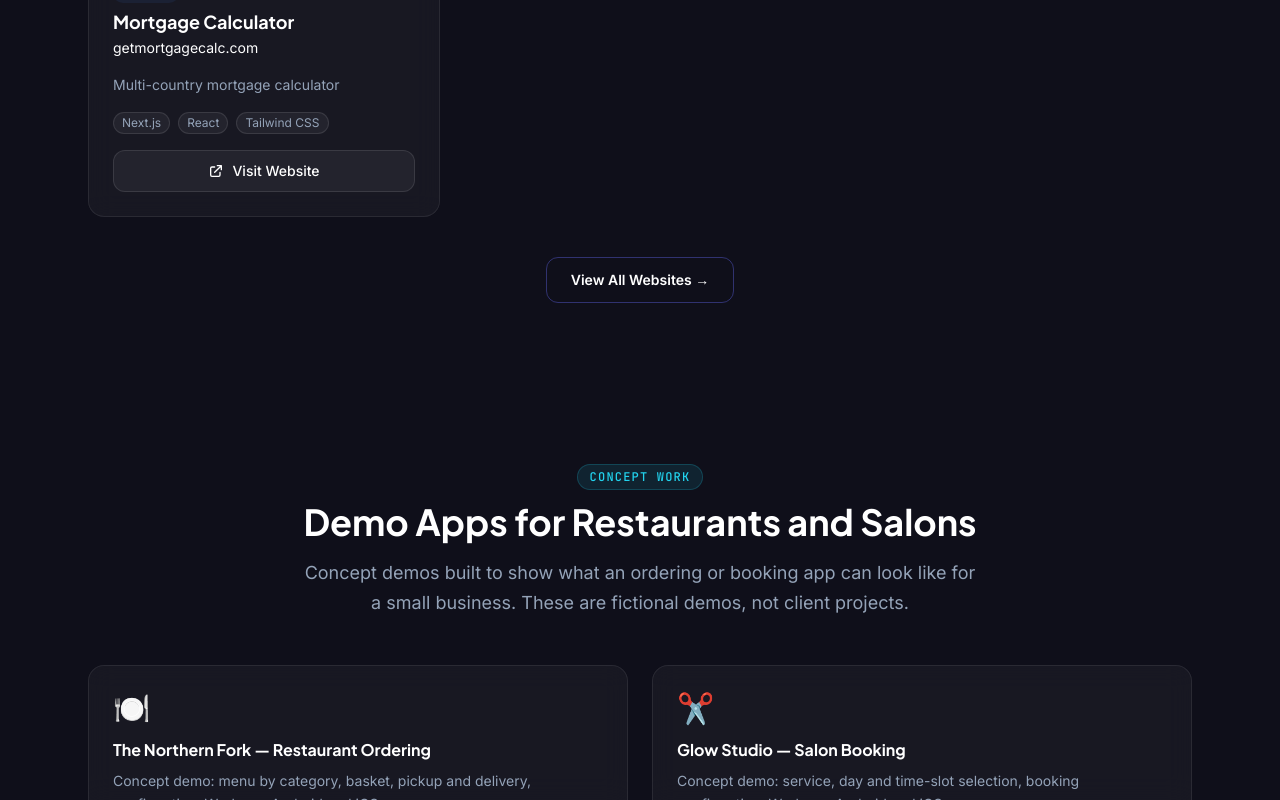
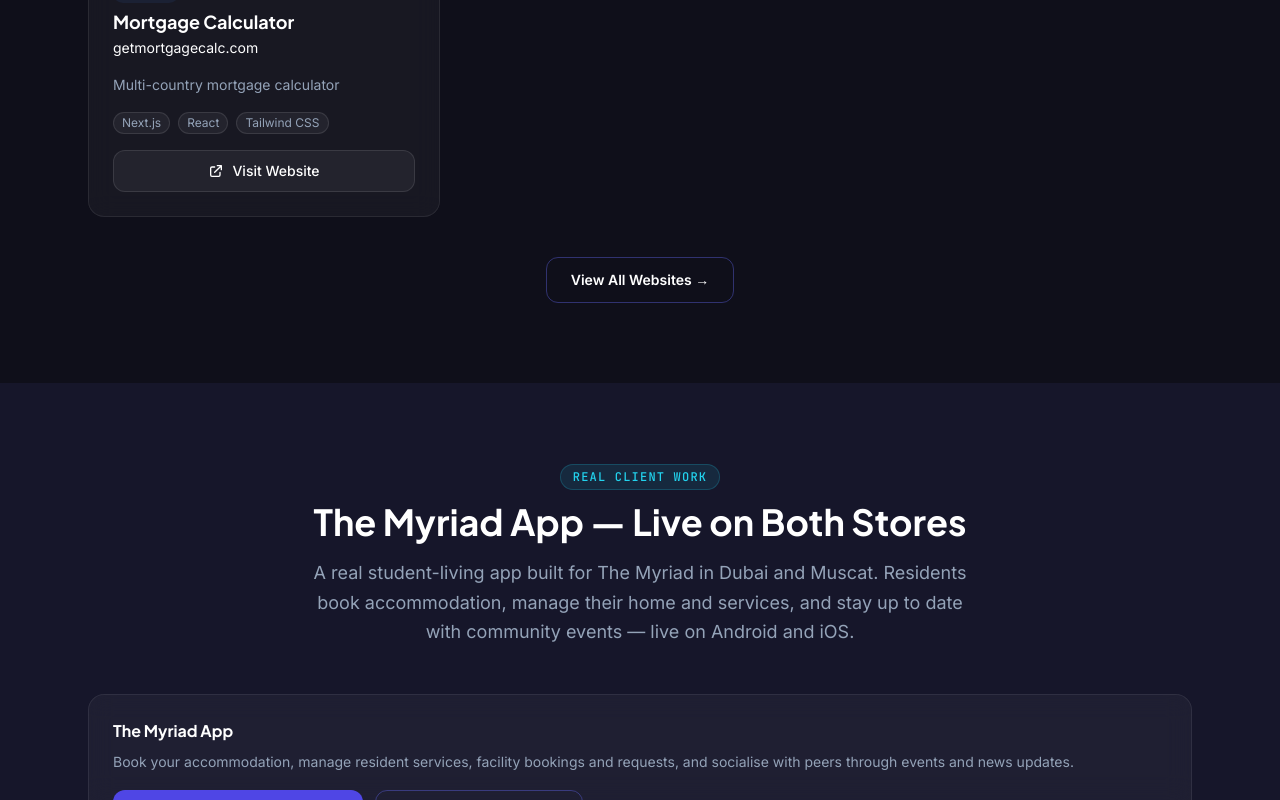
Before and after one commit to Adeel7374/tech-seekers, a React (Vite) app: page / in a window 1280 px wide. Shown: the part 2000-2800 px from the top of the page. Built offline with nearby package versions, Linux system fonts and the light colour scheme.

Commit message:
Add concept-work section: Northern Fork and Glow Studio demo apps

```diff
--- a/src/pages/Home.jsx
+++ b/src/pages/Home.jsx
@@ -222,6 +222,25 @@
         </div>
       </section>
 
+      {/* Real Client Work */}
+      <section className="py-20 bg-surface2">
+        <div className="max-w-6xl mx-auto px-4 sm:px-6">
+          <SectionHeader
+            eyebrow="Real Client Work"
+            title="The Myriad App — Live on Both Stores"
+            subtitle="A real student-living app built for The Myriad in Dubai and Muscat. Residents book accommodation, manage their home and services, and stay up to date with community events — live on Android and iOS."
+          />
+          <div className="glass rounded-2xl p-6">
+            <h3 className="font-display font-bold text-white mb-2">The Myriad App</h3>
+            <p className="text-slate-400 text-sm leading-relaxed mb-4">Book your accommodation, manage resident services, facility bookings and requests, and socialise with peers through events and news updates.</p>
+            <div className="flex flex-wrap gap-3">
+              <a href="https://apps.apple.com/us/app/the-myriad-app/id1599265457" target="_blank" rel="noreferrer" className="inline-flex items-center gap-2 px-6 py-3 rounded-xl bg-brand-600 hover:bg-brand-500 text-white text-sm font-semibold transition-colors">Download on the App Store →</a>
+              <a href="https://play.google.com/store/apps/details?id=com.bits.themyriadmuscat&hl=en" target="_blank" rel="noreferrer" className="inline-flex items-center gap-2 px-6 py-3 rounded-xl border border-brand-500/40 hover:border-brand-500 text-brand-400 hover:text-white hover:bg-brand-600 text-sm font-semibold transition-all">Get it on Google Play →</a>
+            </div>
+          </div>
+        </div>
+      </section>
+
       {/* Concept Work */}
       <section className="py-20">
         <div className="max-w-6xl mx-auto px-4 sm:px-6">
```
